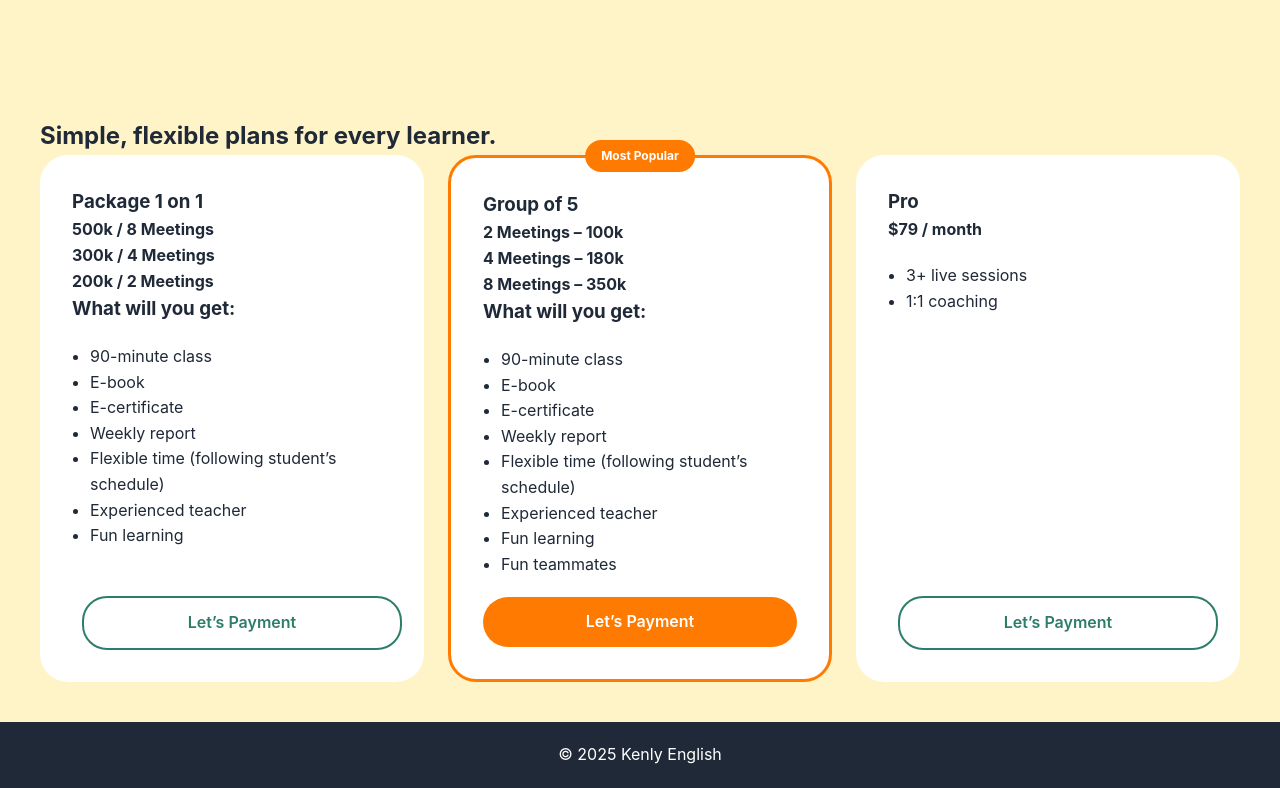
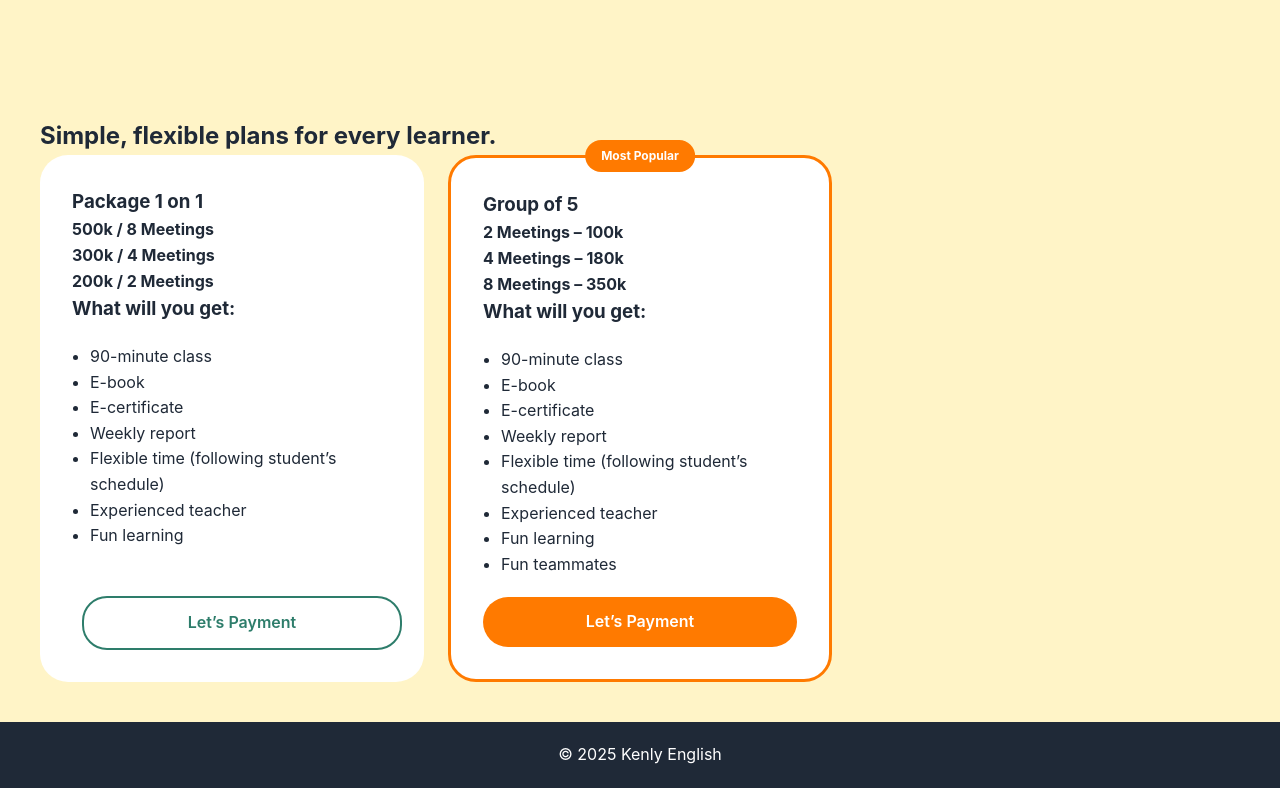
Before and after one commit to kenlyenglish/website, a plain HTML site: page index.html in a window 1280 px wide. Shown: the part 1536-2324 px from the top of the page. Drawn offline with Linux system fonts and the light colour scheme.

Commit message:
Update index.html

```diff
--- a/index.html
+++ b/index.html
@@ -224,23 +224,6 @@
         Let’s Payment
       </a>
     </div>
-
-    <div class="price-card">
-      <h3>Pro</h3>
-      <h4>$79 / month</h4>
-      <ul>
-        <li>3+ live sessions</li>
-        <li>1:1 coaching</li>
-      </ul>
-
-      <a class="btn outline"
-         href="https://forms.gle/EEXDtJqrjTjgbKuD8"
-         target="_blank">
-        Let’s Payment
-      </a>
-    </div>
-
-  </div>
 </section>
 
 <footer>
```
